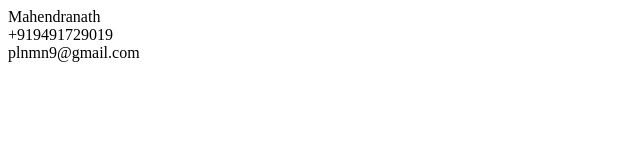
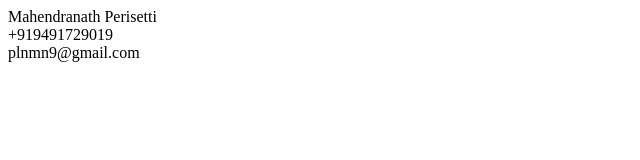
Before and after one commit to mahendranath-perisetti/plnmn, a plain HTML site: page contact.html in a window 1280 px wide. Shown: the full height of the page, 0-640 px from the left. Drawn offline with Linux system fonts and the light colour scheme.

Commit message:
contact-change

```diff
--- a/contact.html
+++ b/contact.html
@@ -3,7 +3,7 @@
     <title>Contact</title>
 </head>
 <body>
-    Mahendranath <br/>
+    Mahendranath Perisetti<br/>
     +919491729019 <br/>
     plnmn9@gmail.com
 </body>
```
